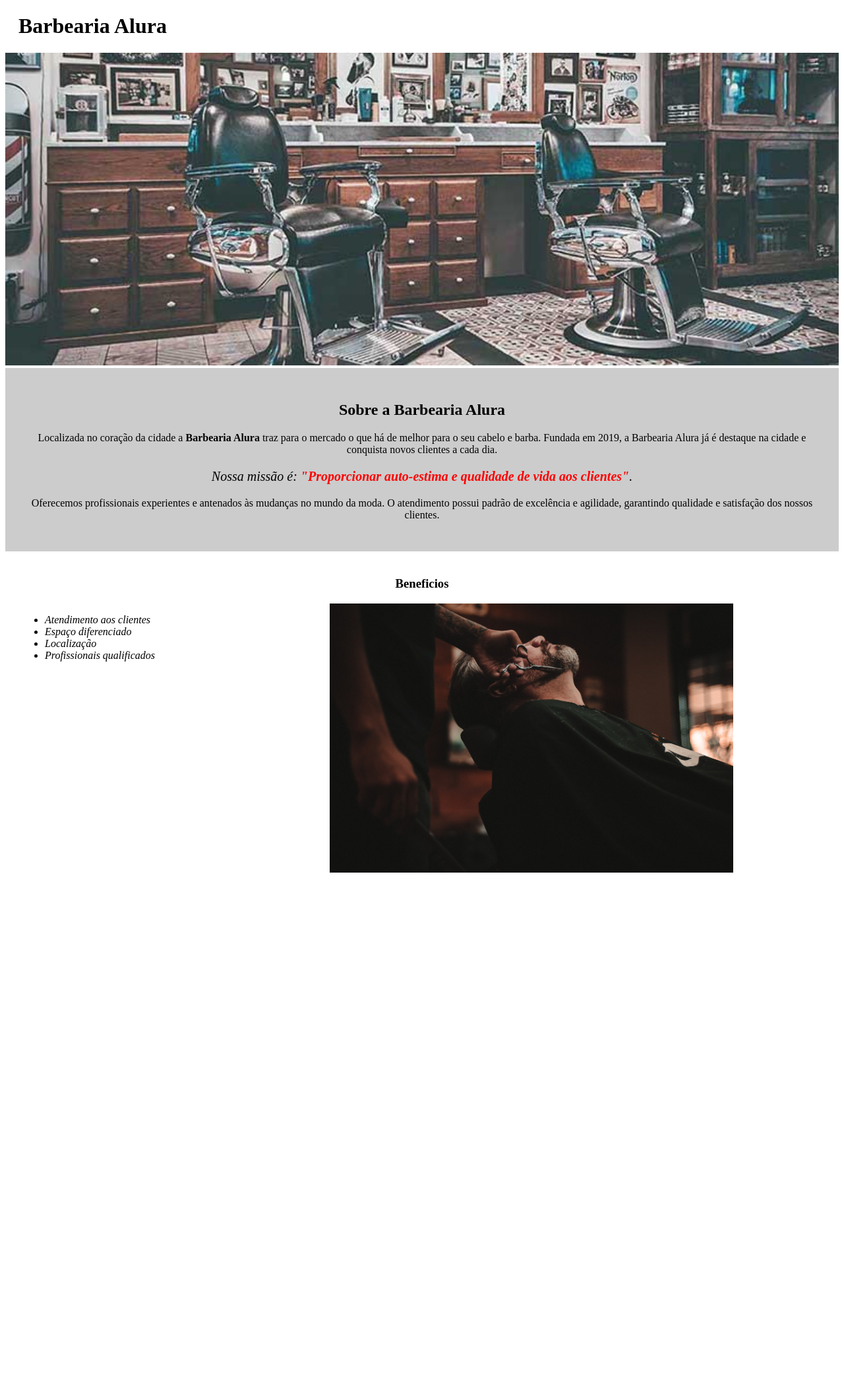
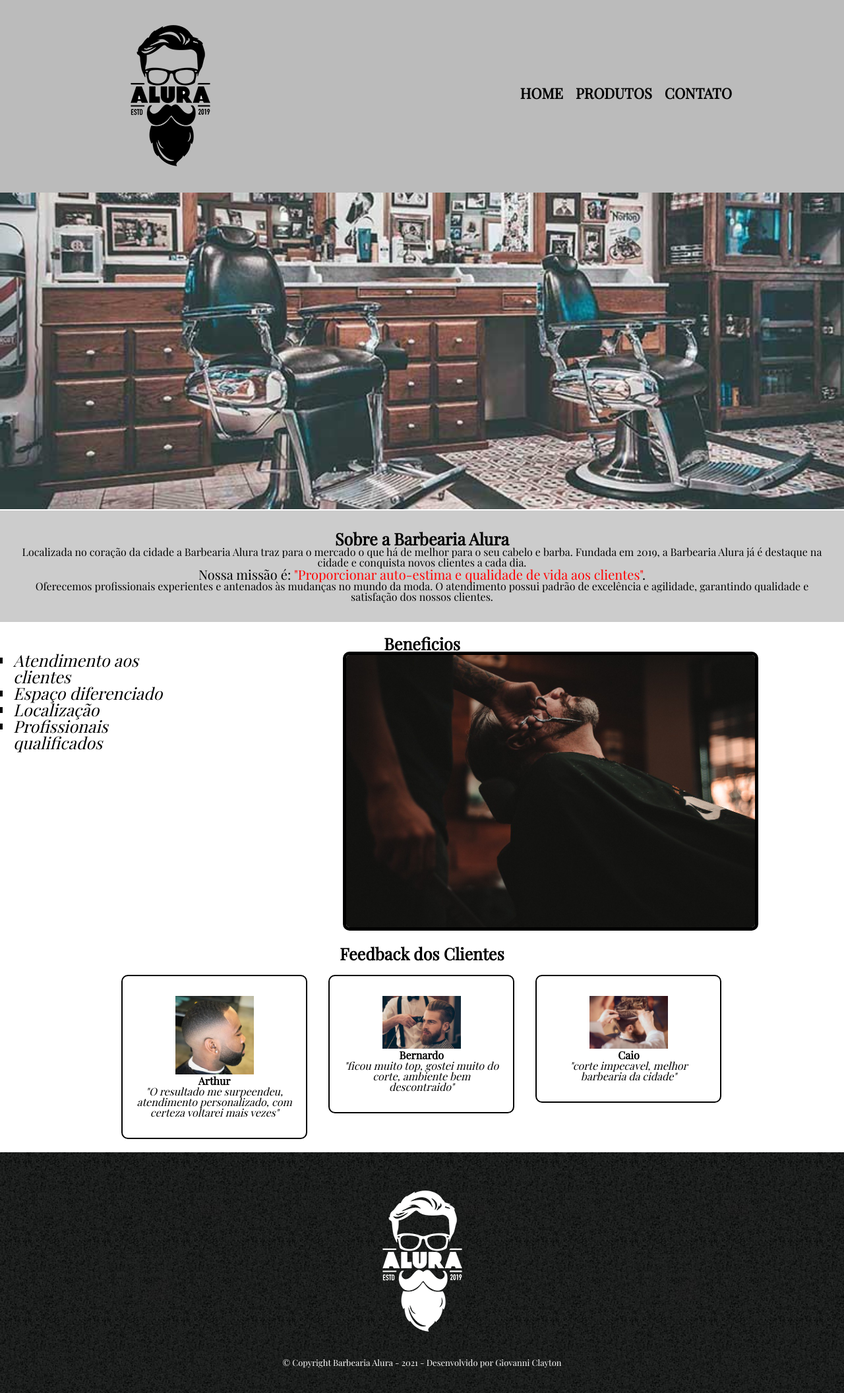
Before and after one commit to Gclayton0207/Barbearia_Alura, a plain HTML site: page index.html in a window 1280 px wide. Shown: the whole page at 66% size. Before the commit the page ends 1355 px from the top, so only its background shows below. Drawn offline with nearby package versions, Linux system fonts and the light colour scheme.

Commit message:
inserção pagina  produtos

```diff
--- a/index.html
+++ b/index.html
@@ -2,14 +2,28 @@
 <html lang="pt-br">
     <head>
         <meta charset="UTF-8">
+        <link rel="preconnect" href="https://fonts.googleapis.com">
+        <link rel="preconnect" href="https://fonts.gstatic.com" crossorigin>
+        <link href="https://fonts.googleapis.com/css2?family=Playfair+Display&display=swap" rel="stylesheet">
         <title>Barbearia Alura</title>
+        <link rel="stylesheet" href="reset.css">
         <link rel="stylesheet" href="style.css">
     </head>
 
     <body>
         <header>
-            <h1 class="tituloPrincipal">Barbearia Alura</h1>
+            <div class="caixa">
+                 <h1><img src="logo.png"></h1>
+                <nav>
+                <ul>
+                    <li><a href="index.html">Home</a></li>
+                    <li><a href="produtos.html">Produtos</a></li>
+                    <li><a href="contato.html">Contato</a></li>
+                </ul>
+                </nav>
+            </div>
         </header>
+        <main>
         <img id="banner" src="banner.jpg">
         <div class="principal">
             <h2 class="tituloCentralizado">Sobre a Barbearia Alura</h2>
@@ -25,7 +39,7 @@
 
     <div class="beneficios">
         <h3 class="tituloCentralizado">Beneficios</h3>
-        <ul>
+        <ul class="listaBeneficios">
             <li class="itens">Atendimento aos clientes</li>
             <li class="itens">Espaço diferenciado</li>
             <li class="itens">Localização</li>
@@ -33,5 +47,31 @@
         </ul>
         <img src="beneficios.jpg" class="imagembeneficios">
     </div>
+    <div class="feedbackClientes">
+        <h4 class="tituloCentralizado">Feedback dos Clientes</h4>
+            <ul class="feedback">
+                <li>
+                    <img class= "fotoCorte"  src="corte 1.jpg">
+                    <p class="nomeCliente">Arthur</p>
+                    <p class="comentarioCliente">"O resultado me surpeendeu, atendimento personalizado, com certeza voltarei mais vezes"</p>
+                </li>
+                <li>
+                    <img class= "fotoCorte"  src="corte 2.jpg">
+                    <p class="nomeCliente">Bernardo</p>
+                    <p class="comentarioCliente">"ficou muito top, gostei muito do corte, ambiente bem descontraido"</p>
+                </li>
+                <li>
+                    <img class= "fotoCorte"src="corte 3.jpg">
+                    <p class="nomeCliente">Caio</p>
+                    <p class="comentarioCliente">"corte impecavel, melhor barbearia da cidade"</p>
+                </li>
+            </ul>
+        </div>
+</main>
+    <footer>
+        <img src="logo-branco.png">
+        <p class="rodape">
+            &copy; Copyright Barbearia Alura - 2021 - Desenvolvido por Giovanni Clayton </p>
+    </footer>
     </body>
 </html>
--- /dev/null
+++ b/produtos.css
@@ -0,0 +1,81 @@
+header{
+    background-color: #BBBBBB;
+    padding: 20px;
+}
+.caixa{
+    width: 940px;
+    position: relative;
+    margin: 0 auto;
+}
+nav{
+    position: absolute;
+    top:110px;
+    right: 0;
+}
+nav li{
+    display: inline;
+    margin: 0 0 0 15px;
+}
+
+nav a {
+    text-transform: uppercase;
+    color: #000000;
+    font-weight: bold;
+    font-size: 22px;
+    text-decoration: none;
+}
+nav a:hover{
+    color: #C78C19;
+    text-decoration: underline;
+}
+.produtos{
+    width: 940px;
+    margin: 0 auto;
+    padding: 50px 0;
+
+
+
+}
+.produtos li{
+    display: inline-block;
+    text-align: center;
+    width: 30%;
+    vertical-align: top;
+    margin: 0 1.5%;
+    padding: 30px 20px;
+    box-sizing: border-box;
+    border: 2px solid black;
+    border-radius: 10px;
+}
+
+.produtos li:hover{
+    border-color:#C78C19;
+
+}
+.produtos li:hover h2{
+    font-size: 34px;
+}
+.produtos h2{
+    font-size: 30px;
+    font-weight: bold;
+}
+.produtoDescricao{
+    font-size: 18px;
+}
+
+.produtoPreco{
+    font-size: 22px;
+    font-weight: bold;
+    margin: 10px 0 0;
+}
+
+footer{
+    text-align: center;
+    background: url(bg.jpg);
+    padding: 40px 0;
+}
+.rodape{
+    color: #FFFFFF;
+    font-size: 13px;
+    margin: 20px 0 0;
+}
--- /dev/null
+++ b/reset.css
@@ -0,0 +1,48 @@
+/* http://meyerweb.com/eric/tools/css/reset/
+   v2.0 | 20110126
+   License: none (public domain)
+*/
+
+html, body, div, span, applet, object, iframe,
+h1, h2, h3, h4, h5, h6, p, blockquote, pre,
+a, abbr, acronym, address, big, cite, code,
+del, dfn, em, img, ins, kbd, q, s, samp,
+small, strike, strong, sub, sup, tt, var,
+b, u, i, center,
+dl, dt, dd, ol, ul, li,
+fieldset, form, label, legend,
+table, caption, tbody, tfoot, thead, tr, th, td,
+article, aside, canvas, details, embed,
+figure, figcaption, footer, header, hgroup,
+menu, nav, output, ruby, section, summary,
+time, mark, audio, video {
+	margin: 0;
+	padding: 0;
+	border: 0;
+	font-size: 100%;
+	font: inherit;
+	vertical-align: baseline;
+}
+/* HTML5 display-role reset for older browsers */
+article, aside, details, figcaption, figure,
+footer, header, hgroup, menu, nav, section {
+	display: block;
+}
+body {
+	line-height: 1;
+}
+ol, ul {
+	list-style: none;
+}
+blockquote, q {
+	quotes: none;
+}
+blockquote:before, blockquote:after,
+q:before, q:after {
+	content: '';
+	content: none;
+}
+table {
+	border-collapse: collapse;
+	border-spacing: 0;
+}
--- a/style.css
+++ b/style.css
@@ -1,4 +1,36 @@
+body{
+    font-family: 'Playfair Display', serif;
+}
+header{
+    background-color: #BBBBBB;
+    padding: 20px;
+}
+.caixa{
+    width: 940px;
+    position: relative;
+    margin: 0 auto;
+}
+nav{
+    position: absolute;
+    top:110px;
+    right: 0;
+}
+nav li{
+    display: inline;
+    margin: 0 0 0 15px;
+}
 
+nav a {
+    text-transform: uppercase;
+    color: #000000;
+    font-weight: bold;
+    font-size: 22px;
+    text-decoration: none;
+}
+nav a:hover{
+    color: #C78C19;
+    text-decoration: underline;
+}
 #banner {
     width: 100%;
 }
@@ -31,15 +63,87 @@ em strong {
 }
 .tituloCentralizado{
     text-align: center;
+    font-weight: bold;
+    font-size: 25px;
 
 }
-ul{
+.listaBeneficios{
     display: inline-block;
     vertical-align: top;
     width: 20%;
-    margin-right: 15%;
+    margin-right: 20%;
+    font-size: 25px;
+    list-style: square;
 }
 .imagembeneficios{
     width: 50%;
 
 }
+
+.imagembeneficios {
+    width: 50%;
+    border: 5px solid #000000;
+    border-radius: 10px;
+}
+.imagembeneficios:hover{
+    border-color: #c79c18;
+}
+
+.feedback-clientes{
+    background: #FFFFFF
+
+
+
+}
+.feedback{
+
+    width: 940px;
+    margin: 0 auto;
+    padding: 20px;
+
+}
+
+.feedback li{
+    display: inline-block;
+    width: 30%;
+    text-align: center;
+    margin: 0 1.5%;
+    box-sizing: border-box;
+    padding: 30px 20px;
+    vertical-align: top;
+    border: 2px solid #000000;
+    border-radius: 10px;
+}
+
+.feedback li:hover{
+    border-color: #c79c18;
+}
+
+.nomeCliente{
+
+    font-weight: bold;
+    font-size: 16;
+}
+
+.comentarioCliente{
+
+    font-style: italic;
+}
+
+.fotoCorte{
+
+    width: 50%;
+    display: inline;
+}
+
+
+footer{
+    text-align: center;
+    background: url(bg.jpg);
+    padding: 40px 0;
+}
+.rodape{
+    color: #FFFFFF;
+    font-size: 13px;
+    margin: 20px 0 0;
+}
```
Also changed, not shown: produtos.html (added, +52 -0 lines), barba.jpg (added), bg.jpg (added), cabelo+barba.jpg (added), cabelo.jpg (added), corte 1.jpg (added), corte 2.jpg (added), corte 3.jpg (added), logo-branco.png (added), logo.png (added).
